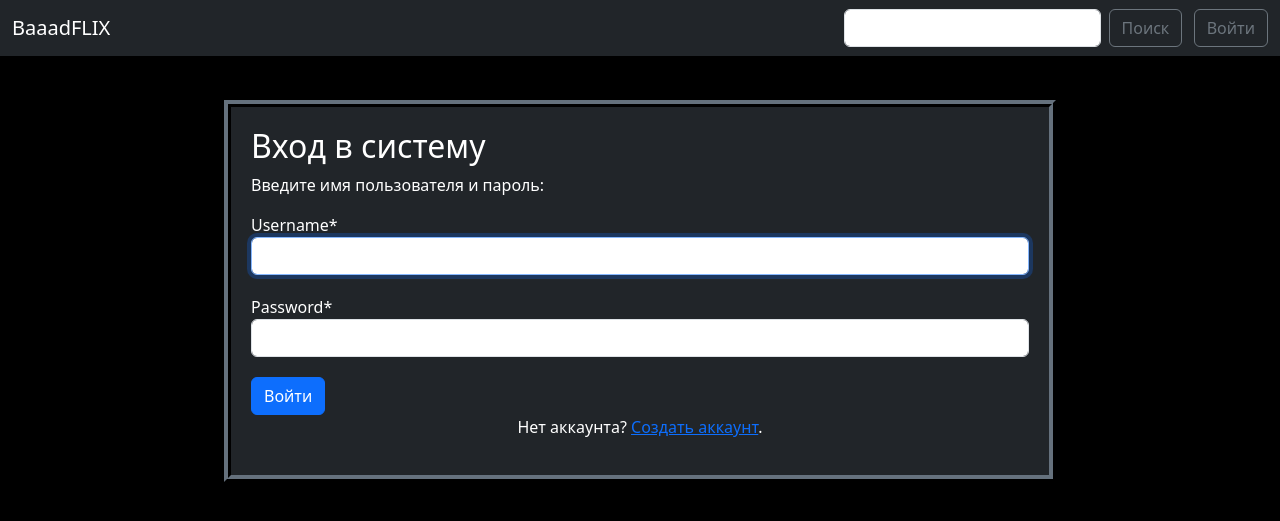
After one commit to mregor787/online-cinema, a Django app: page /app/accounts/login/ in a window 1280 px wide. The commit adds this page. Shown: the top 521 px of the page. Run offline with Django 4.2, Linux system fonts and the light colour scheme; some libraries are stand-ins or nearby versions.

Commit message:
Add registration system, reg, login, logout pages, etc.

```diff
--- a/app/static/style.css
+++ b/app/static/style.css
@@ -90,3 +90,32 @@ body {
 .search-res-count {
 	margin-bottom: 50px;
 }
+.login-form {
+	background-color: rgb(33, 37, 41);
+	width: 65%;
+	margin-right: auto;
+	margin-left: auto;
+	padding: 20px;
+	border: 7px ridge rgb(33, 37, 41);
+	text-align: center;
+}
+.login-form table {
+	margin: 0 auto;
+}
+.login-btn {
+	margin-top: 15px;
+}
+.register-form {
+	background-color: rgb(33, 37, 41);
+	width: 65%;
+	margin-right: auto;
+	margin-left: auto;
+	padding: 20px;
+	border: 7px ridge rgb(33, 37, 41);
+}
+#hint_id_username, #hint_id_password1, #hint_id_password2 {
+	color: white !important;
+}
+#div_id_username, #div_id_password1, #div_id_password2, #div_id_password {
+	margin-bottom: 20px;
+}
--- a/app/templates/app/base.html
+++ b/app/templates/app/base.html
@@ -29,9 +29,15 @@
                             <input class="form-control me-2" name="search_input" type="search" value="{{ query }}" aria-label="Поиск">
                             <button class="btn btn-outline-secondary" type="submit">Поиск</button>
                         </form>
-                        <form class="d-flex loginform" role="login">
-                            <button class="btn btn-outline-secondary" type="submit">Войти</button>
-                        </form>
+                        {% if not user.is_authenticated %}
+                            <form class="d-flex loginform" action="{% url 'login' %}" role="login">
+                                <button class="btn btn-outline-secondary" type="submit">Войти</button>
+                            </form>
+                        {% else %}
+                            <form class="d-flex loginform" action="{% url 'logout' %}" role="logout">
+                                <button class="btn btn-outline-secondary" type="submit">Выйти</button>
+                            </form>
+                        {% endif %}
                     </div>
                 </div>
             </nav>
--- a/app/templates/app/index.html
+++ b/app/templates/app/index.html
@@ -37,4 +37,9 @@
           <span class="visually-hidden">Next</span>
       </button>
     </div>
+    {% if messages %}
+        {% for message in messages %}
+            {{ message }}
+        {% endfor %}
+    {% endif %}
 {% endblock content %}
--- /dev/null
+++ b/app/templates/registration/login.html
@@ -0,0 +1,22 @@
+{% extends "app/base.html" %}
+{% load static %}
+{% load crispy_forms_tags %}
+{% block content %}
+    {% if form.errors %}
+        <h2>Имя пользователя и/или пароль неверны. Попробуйте еще раз.</h2>
+    {% endif %}
+    {% if user.is_authenticated %}
+        <h2>Вы уже вошли в систему!</h2>
+    {% else %}
+        <div class="register-form">
+            <h2>Вход в систему</h2>
+            <p>Введите имя пользователя и пароль:</p>
+            <form method="post" action="{% url 'login' %}">
+                {% csrf_token %}
+                {{ form|crispy }}
+                <button class="btn btn-primary" type="submit">Войти</button>
+            </form>
+            <p class="text-center">Нет аккаунта? <a href="{% url 'register' %}">Создать аккаунт</a>.</p>
+        </div>
+    {% endif %}
+{% endblock %}
--- a/app/urls.py
+++ b/app/urls.py
@@ -1,4 +1,4 @@
-from django.urls import path
+from django.urls import path, include
 
 from . import views
 
@@ -7,4 +7,6 @@ urlpatterns = [
     path('category/<int:category_id>/', views.category, name='category'),
     path('film/<int:film_id>/', views.film, name='film'),
     path('search/', views.search, name='search'),
+    path('accounts/', include('django.contrib.auth.urls')),
+    path('register/', views.register, name='register'),
 ]
--- a/project/settings.py
+++ b/project/settings.py
@@ -38,7 +38,10 @@ INSTALLED_APPS = [
     'django.contrib.sessions',
     'django.contrib.messages',
     'django.contrib.staticfiles',
+    'crispy_forms',
 ]
+
+CRISPY_TEMPLATE_PACK = 'bootstrap4'
 
 MIDDLEWARE = [
     'django.middleware.security.SecurityMiddleware',
@@ -122,3 +125,5 @@ STATIC_URL = 'static/'
 # https://docs.djangoproject.com/en/4.1/ref/settings/#default-auto-field
 
 DEFAULT_AUTO_FIELD = 'django.db.models.BigAutoField'
+
+LOGIN_REDIRECT_URL = '/app'
```
Also changed, not shown: app/templates/registration/logged_out.html (added, +10 -0 lines), app/templates/registration/register.html (added, +15 -0 lines), app/views.py (+18 -1 lines), app/templates/app/login.html (deleted).
